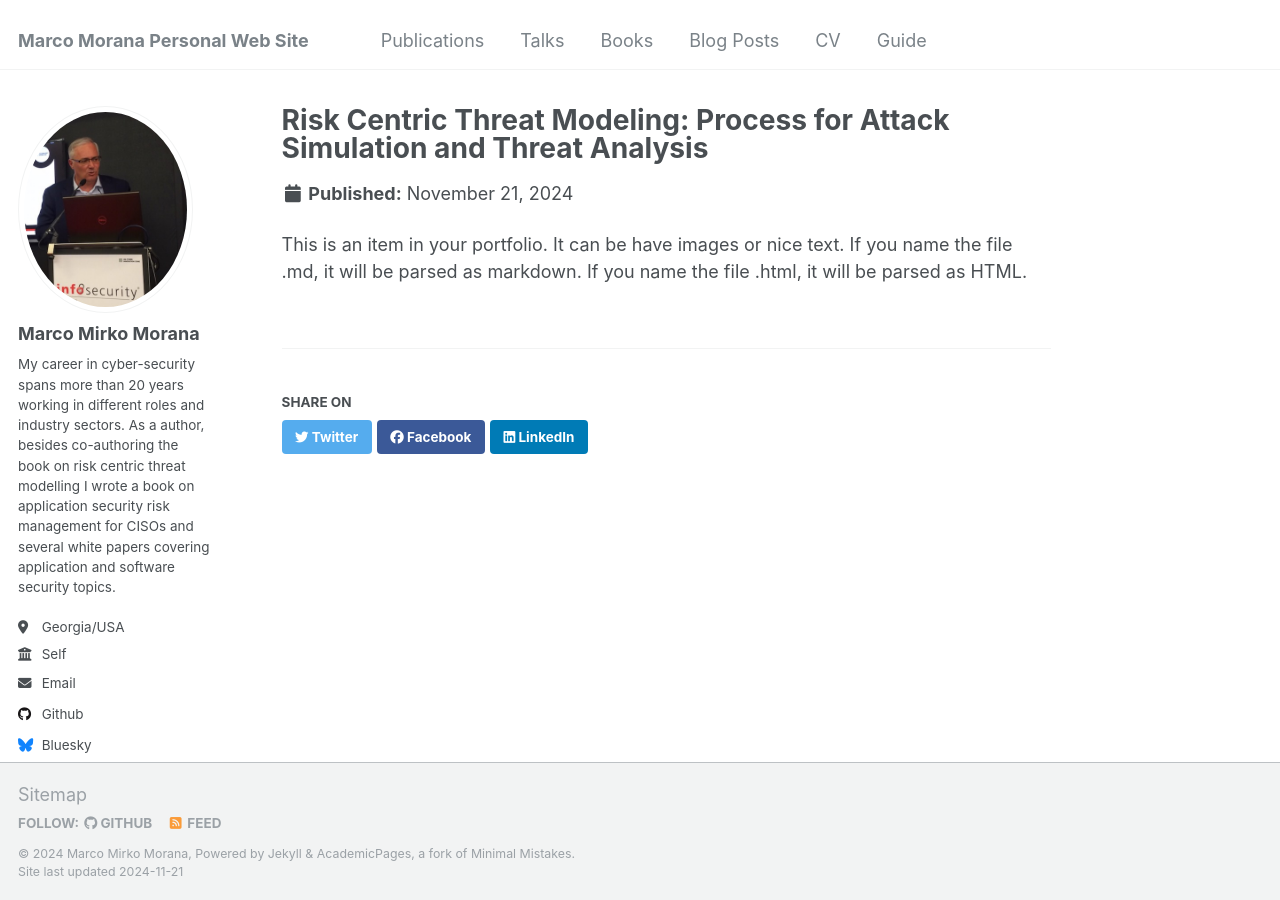
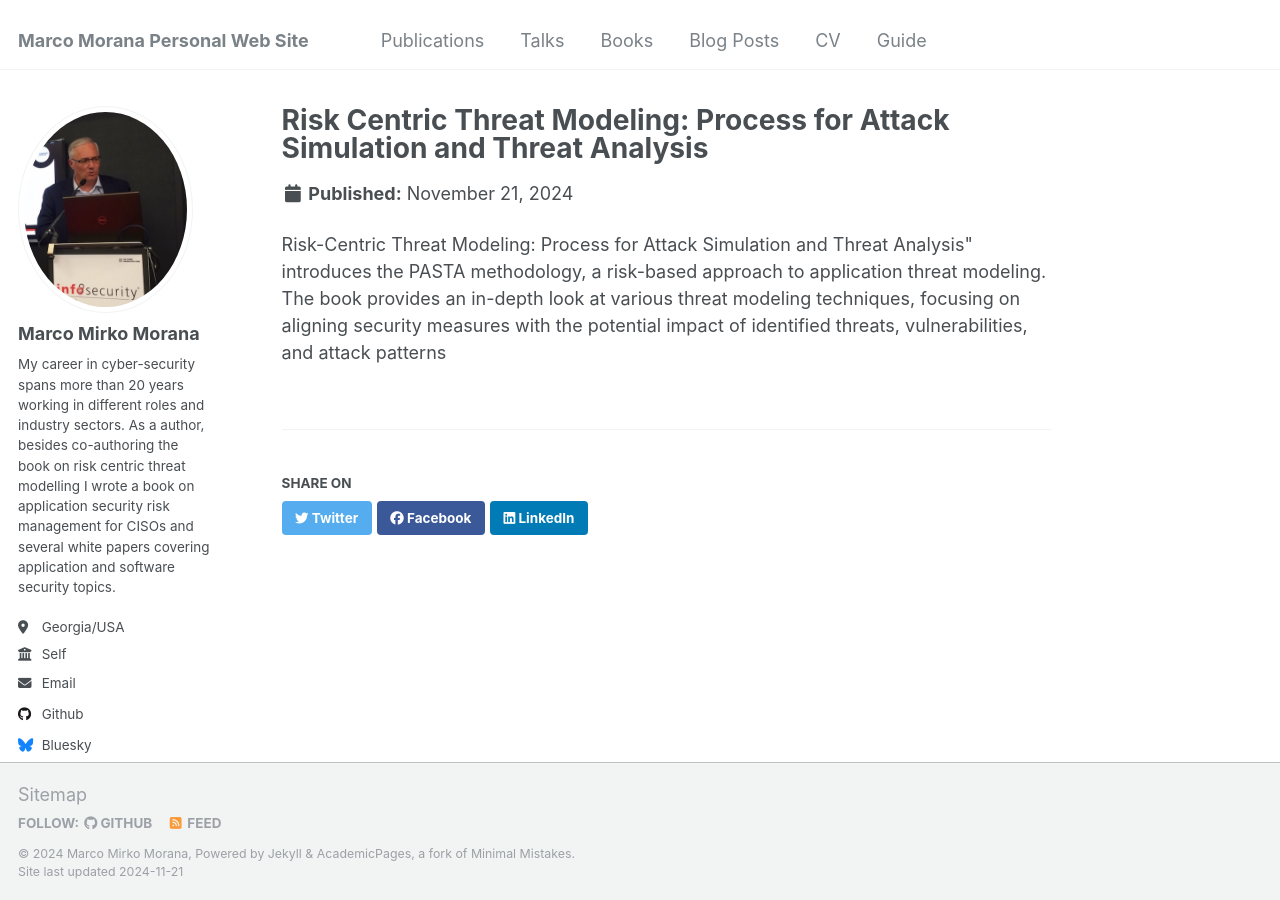
Before and after one commit to mmorana1/marcom, a Jekyll site: the page built from _portfolio/portfolio-2.html, in a window 1280 px wide. Built offline with Jekyll 4.4.1, drawn with Linux system fonts in a browser that asks for light colours.

Commit message:
Update portfolio-2.html

```diff
--- a/_portfolio/portfolio-2.html
+++ b/_portfolio/portfolio-2.html
@@ -3,5 +3,4 @@ title: "Risk Centric Threat Modeling: Process for Attack Simulation and Threat A
 excerpt: "Short description of portfolio item number 2"
 collection: portfolio
 ---
-
-This is an item in your portfolio. It can be have images or nice text. If you name the file .md, it will be parsed as markdown. If you name the file .html, it will be parsed as HTML.
+Risk-Centric Threat Modeling: Process for Attack Simulation and Threat Analysis" introduces the PASTA methodology, a risk-based approach to application threat modeling. The book provides an in-depth look at various threat modeling techniques, focusing on aligning security measures with the potential impact of identified threats, vulnerabilities, and attack patterns
```
